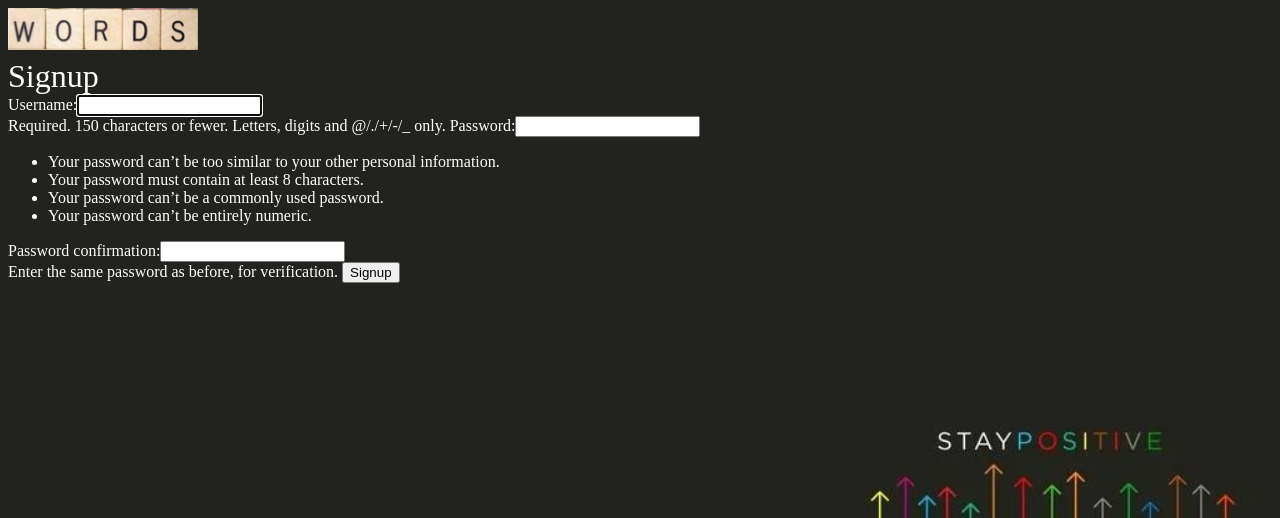
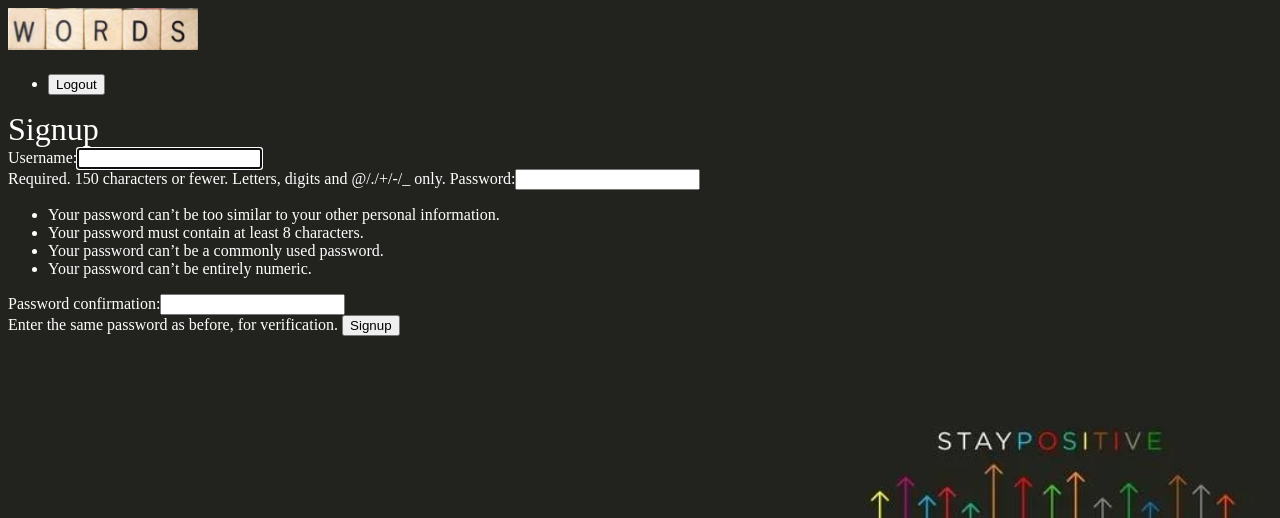
Before and after one commit to Bondou66/ImproVocab, a Django app: page /accounts/signup/ in a window 1280 px wide. Shown: the top 518 px of the page. Run offline with Django 3.2, Linux system fonts and the light colour scheme.

Commit message:
logging users out

```diff
--- a/accounts/urls.py
+++ b/accounts/urls.py
@@ -6,5 +6,6 @@ app_name = 'accounts'
 
 urlpatterns = [
     path("signup/", views.signup_view, name="signup"),
-    path("login/", views.login_view, name="login")
+    path("login/", views.login_view, name="login"),
+    path("logout/", views.logout_view, name="logout"),
 ]
--- a/accounts/views.py
+++ b/accounts/views.py
@@ -1,6 +1,6 @@
 from django.shortcuts import render, redirect
 from django.contrib.auth.forms import UserCreationForm, AuthenticationForm
-from django.contrib.auth import login
+from django.contrib.auth import login, logout
 
 def signup_view(request):
     if request.method == 'POST':
@@ -24,3 +24,8 @@ def login_view(request):
     else:
         form = AuthenticationForm()
     return render(request, 'accounts/login.html', {'form' : form})
+
+def logout_view(request):
+    if request.method == 'POST':
+        logout(request)
+        return redirect('words:list')
--- a/templates/base_layout.html
+++ b/templates/base_layout.html
@@ -7,8 +7,20 @@
         <link rel="stylesheet" href="{% static 'styling.css' %}">
     </head>
     <body>
+        <header class="wrapper">
+            <h1><a href="{% url 'words:list' %}"><img src="{% static 'words_logo.png' %}" height="15%" width="15%"/></a></h1>
+            <nav>
+                <ul>
+                    <li>
+                        <form class="logout-link" action="{% url 'accounts:logout' %" method="post">
+                            {% csrf_token %}
+                            <button type="submit">Logout</button>
+                        </form>
+                    </li>
+                </ul>
+            </nav>
+        </header>
         <div class="wrapper">
-            <h1><a href="{% url 'words:list' %}"><img src="{% static 'words_logo.png' %}" height="15%" width="15%"/></a></h1>
             {% block content %}
             {% endblock %}
         </div>
```
